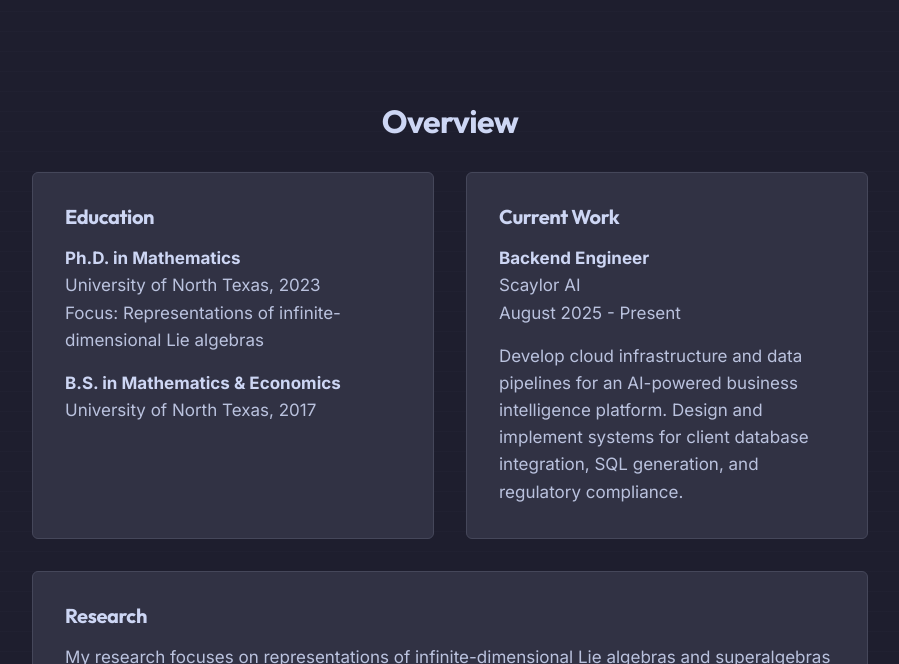
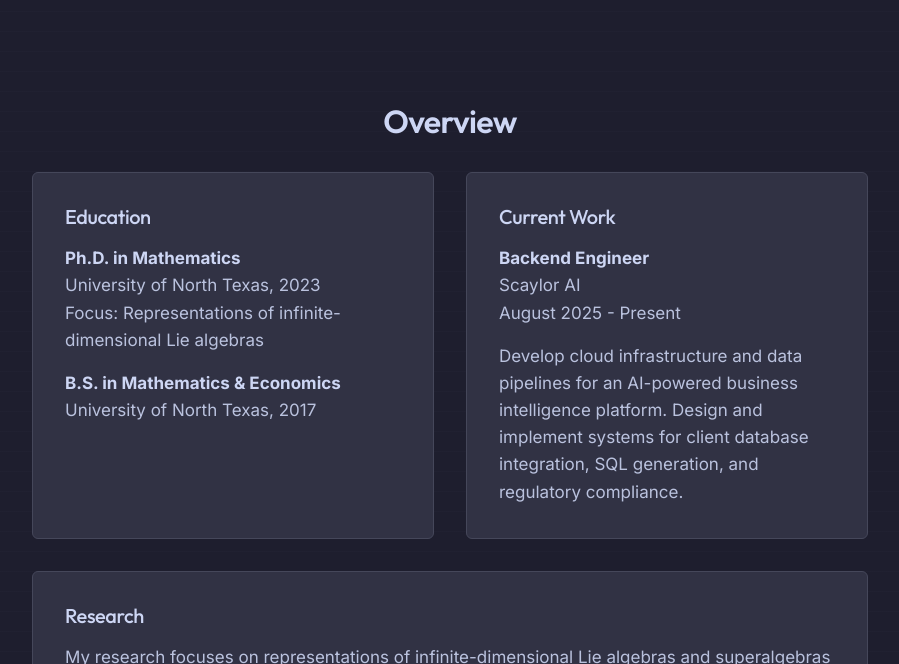
Before and after one commit to william-goode/william-goode.github.io, a Jekyll site: the page built from index.html, in a window 1280 px wide and 1400 px high. Shown: the part 288-952 px from the top of the window, without its empty margins (190-1089 px from the left). Built offline with Jekyll 4.4.1, drawn with Linux system fonts in a browser that asks for light colours.

Commit message:
Refine heading typography for more elegant appearance

```diff
--- a/assets/css/main.scss
+++ b/assets/css/main.scss
@@ -76,17 +76,31 @@ body {
 // Typography
 h1, h2, h3, h4, h5, h6 {
   font-family: $font-heading;
-  font-weight: 700;
   line-height: 1.2;
   margin-bottom: $spacing-sm;
   color: $text;
   letter-spacing: -0.02em;
 }
 
-h1 { font-size: 2.5rem; }
-h2 { font-size: 2rem; }
-h3 { font-size: 1.5rem; }
-h4 { font-size: 1.25rem; }
+h1 {
+  font-size: 2.5rem;
+  font-weight: 600;
+}
+
+h2 {
+  font-size: 2rem;
+  font-weight: 600;
+}
+
+h3 {
+  font-size: 1.5rem;
+  font-weight: 500;
+}
+
+h4 {
+  font-size: 1.25rem;
+  font-weight: 500;
+}
 
 p {
   margin-bottom: $spacing-sm;
```
